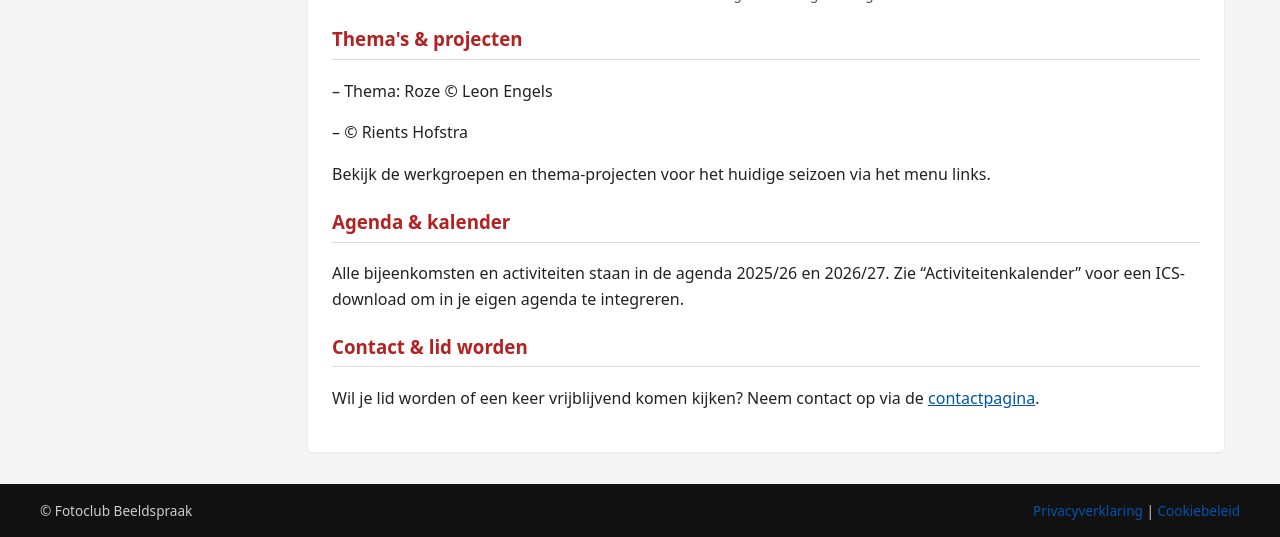
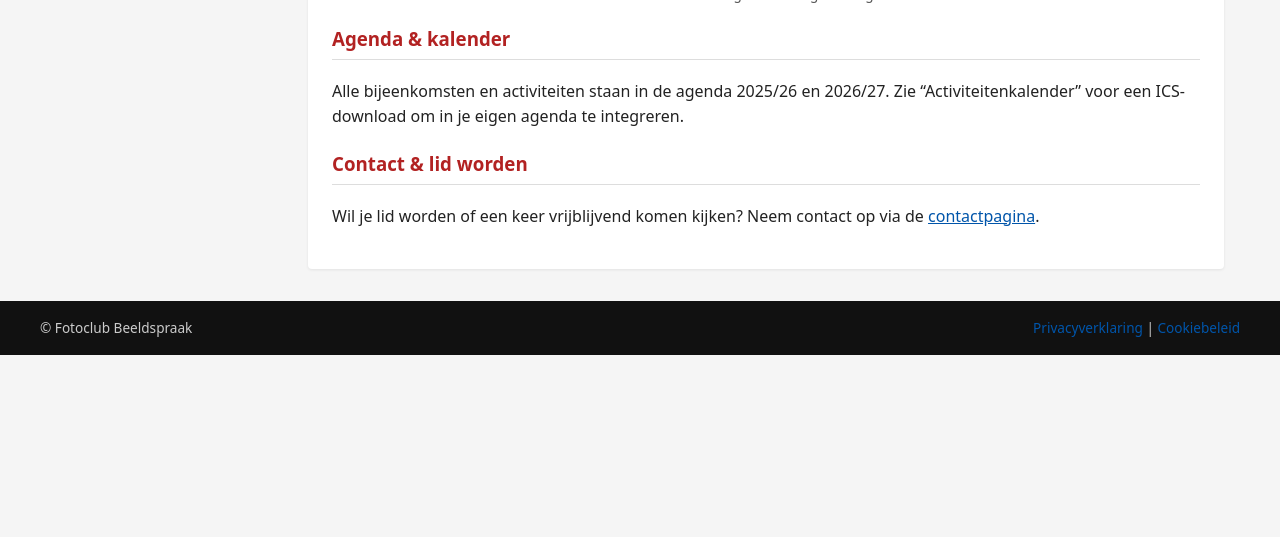
Before and after one commit to stephantamminga/stephantamminga.github.io, a Jekyll site: the page built from index.md, in a window 1280 px wide and 900 px high, scrolled down 1353 px, cut to the strip 363-900 px from the top of the window. Built offline with Jekyll 4.4.1, drawn with Linux system fonts in a browser that asks for light colours; after the commit the page ends 2071 px from its top, so only the background shows below that.

```diff
--- a/index.md
+++ b/index.md
@@ -32,11 +32,6 @@
   <div class="photo-caption">The art of broken glass &copy; Margreet Nagelsmit</div>
 </div>
 
-<h3>Thema's &amp; projecten</h3>
-<p>&ndash; Thema: Roze &copy; Leon Engels</p>
-<p>&ndash; &copy; Rients Hofstra</p>
-<p>Bekijk de werkgroepen en thema-projecten voor het huidige seizoen via het menu links.</p>
-
 <h3>Agenda &amp; kalender</h3>
 <p>Alle bijeenkomsten en activiteiten staan in de agenda 2025/26 en 2026/27. Zie &ldquo;Activiteitenkalender&rdquo; voor een ICS-download om in je eigen agenda te integreren.</p>
 
```
